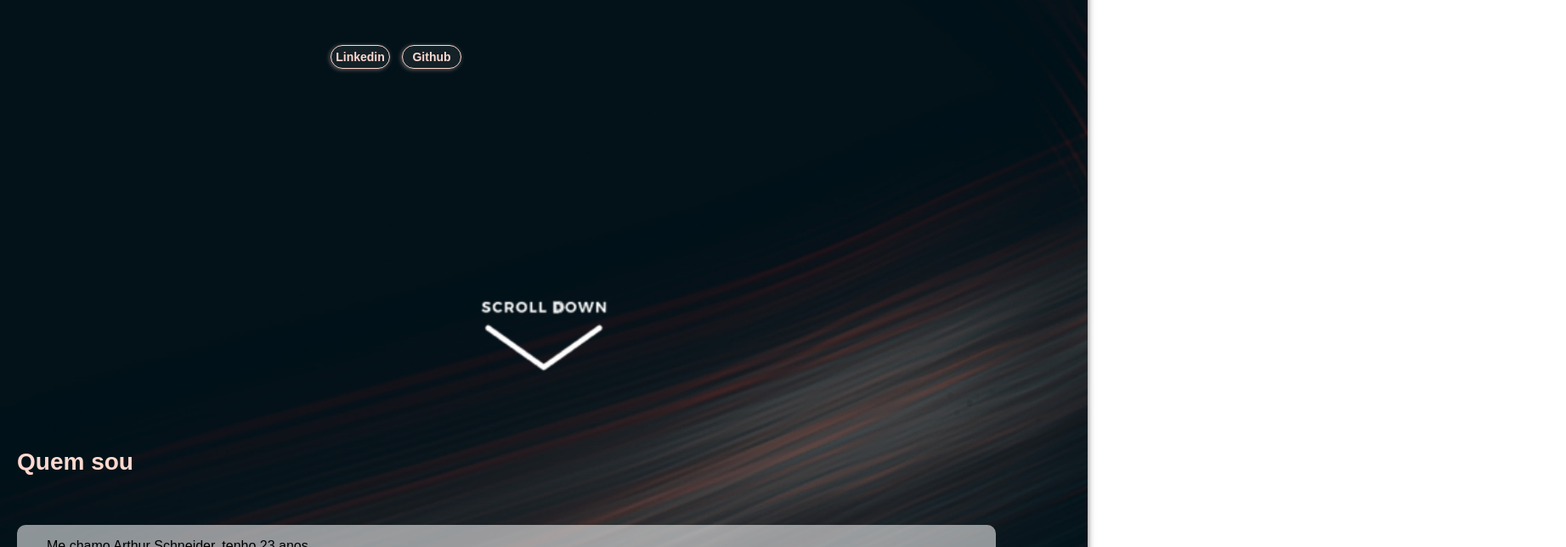
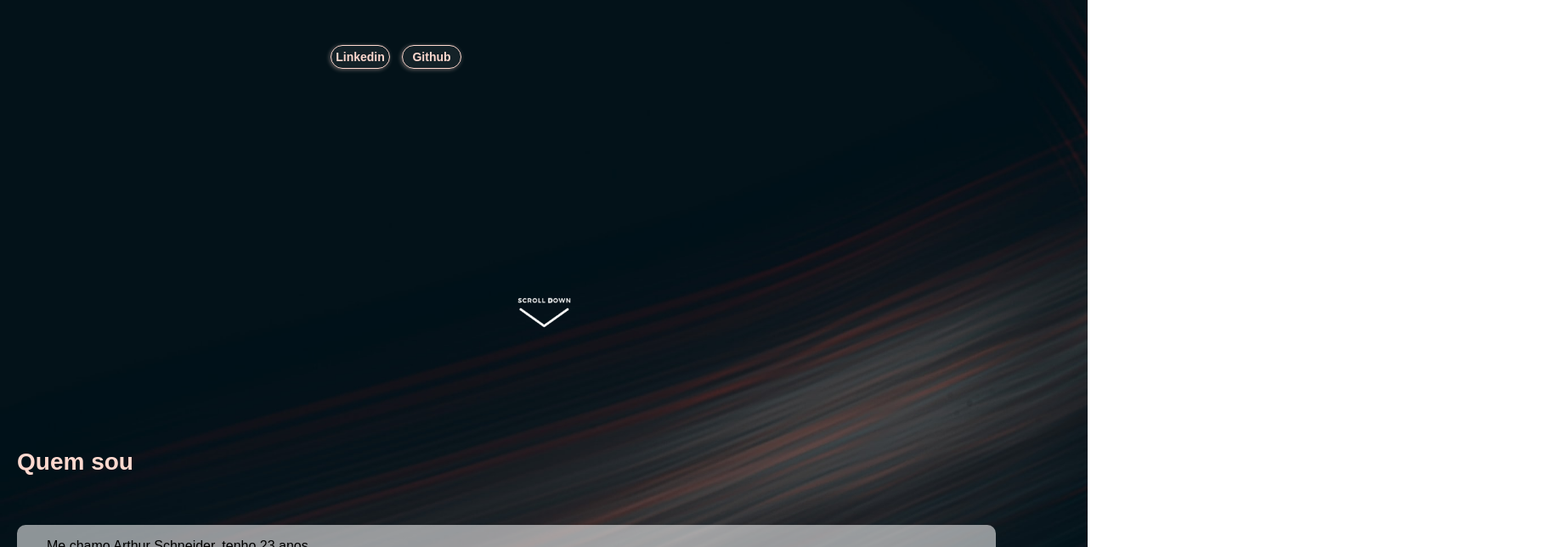
Before and after one commit to Arthur-Schneider/portifolio, a plain HTML site: page index.html in a window 1280 px wide. Shown: the part 541-1185 px from the top of the page at 85% size, 1843 px wide, since content can reach past the window. Drawn offline with Linux system fonts and the light colour scheme.

Commit message:
bug da rolagem lateral

```diff
--- a/estilo/media-query.css
+++ b/estilo/media-query.css
@@ -19,7 +19,3 @@ Grandes telas: acima de 1200px
     }
 
 }
-
-@media screen and (min-width: 1200px) {
-
-}
--- a/estilo/style.css
+++ b/estilo/style.css
@@ -120,6 +120,8 @@ section.home h2{
     font-size: 22px;
     font-family: var(--fonte02);
 }
+
+/*Botões do Linkedin e Github do Home*/
 section.home div#botao-home{
     position: absolute;
     top: 70%;
@@ -151,10 +153,13 @@ section.home div#botao-home a:active{
 
 /*img - scroll down*/
 #scroll-down{
-    transform: translate(44%, 650px);
+    transform: translate(0%, 650px);
+    width: 100%;
 }
 #scroll-down img{
-    width: 12%;
+    display: block;
+    margin: auto;
+    width: 65px;
 }
 
 /*main - quem sou*/
@@ -191,7 +196,7 @@ section.arthur div#arthur{
     position: relative;
 }
 
-/*espaco entre quem sou e habilidades*/
+/*Simbolo </> entre quem sou e habilidades*/
 div#espaco{
     width: 100vw;
     height: 90px;
```
